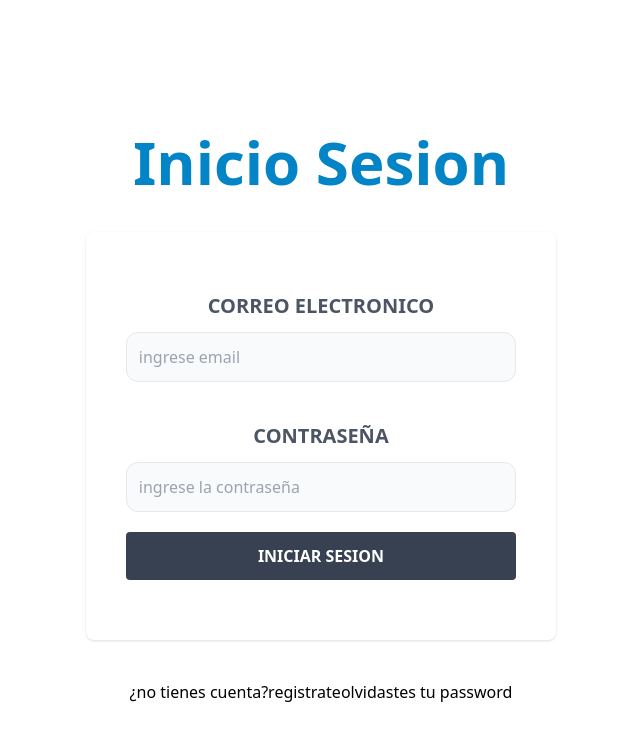
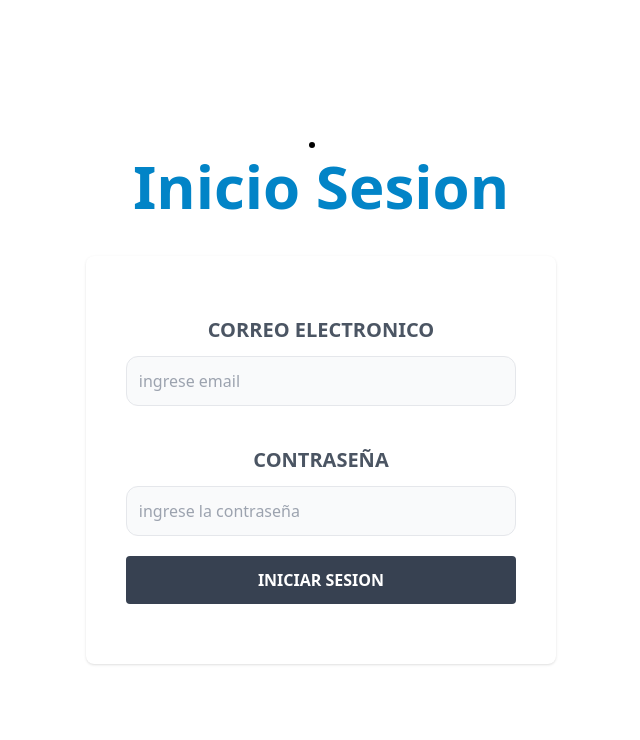
Before and after one commit to matss91/react-frontent, a React (Vite) app: page / in a window 1280 px wide. Shown: the top 740 px of the page, without its empty margins (319-959 px from the left). Built offline with nearby package versions, Linux system fonts and the light colour scheme.

Commit message:
el logueo redirige a proyectos

```diff
--- a/src/components/SideBar.tsx
+++ b/src/components/SideBar.tsx
@@ -3,6 +3,9 @@ import useAuth from "../hooks/useAuth"
 
 
 const SideBar = () => {
+
+
+
     const {auth}=useAuth()
   return (
     <aside className="ml:w-1/3 lg:w-1/5 xl:w-1/6 px-5 py-10">
--- a/src/pages/Login.tsx
+++ b/src/pages/Login.tsx
@@ -1,6 +1,6 @@
-import { Link, redirect, useNavigate } from "react-router-dom"
+import { Link, redirect, useNavigate,Navigate } from "react-router-dom"
 import{useForm}from"../hooks/useform"
-import { FormEvent,useContext } from "react";
+import { FormEvent,useContext, useState } from "react";
 import useAuth from "../hooks/useAuth"
 import { Alert } from "../components/Alert";
 import axios from "axios";
@@ -22,7 +22,7 @@ export const Login = () => {
     password:"",
 
   });
-
+ const [login, setlogin] = useState(false);
   const {email,password}=formValues
 const handleSubmit=async(e:FormEvent)=>{
 e.preventDefault()
@@ -41,9 +41,9 @@ try {
  const {data}= await clientAxios.post("/login",{email,password})
 localStorage.setItem("tokenPM",data.token)
 console.log(data.user)
-setAuth(data)
+setlogin(false)
 
-navigate('/proyectos');
+
 
 
 } catch (error) {
@@ -52,10 +52,15 @@ navigate('/proyectos');
   handleShowAlert(axios.isAxiosError(error)?error.response?.data.msg:error)
 }
 reset()
-
+setlogin(true)
 }
   return (
     <>
+ <li className="item">
+      {login ? (
+        <Navigate to="/proyectos"></Navigate>
+      ) : (
+        <div>
     <h1 className="text-sky-600 font-black text-6xl capitalize"><span className="text-state-700">inicio sesion</span></h1>
        {alert.msg&&<Alert {...alert}></Alert>}
     <form method="POST" onSubmit={handleSubmit} className="my-10 bg-white shadow rounded-lg p-10" action="">
@@ -69,11 +74,17 @@ reset()
     </div>
     <button className="bg-gray-700 mb-5 w-full py-3 text-white uppercase font-bold rounded  "  type="submit">iniciar sesion</button>
     </form>
-    <nav>
-<Link to="/register">¿no tienes cuenta?registrate</Link>
-<Link to="/forget-password">olvidastes tu password</Link>
+    </div>
+      )}
+    </li>
 
-    </nav>
+
+
+
+
+
+
+
     </>
   )
 }
```
